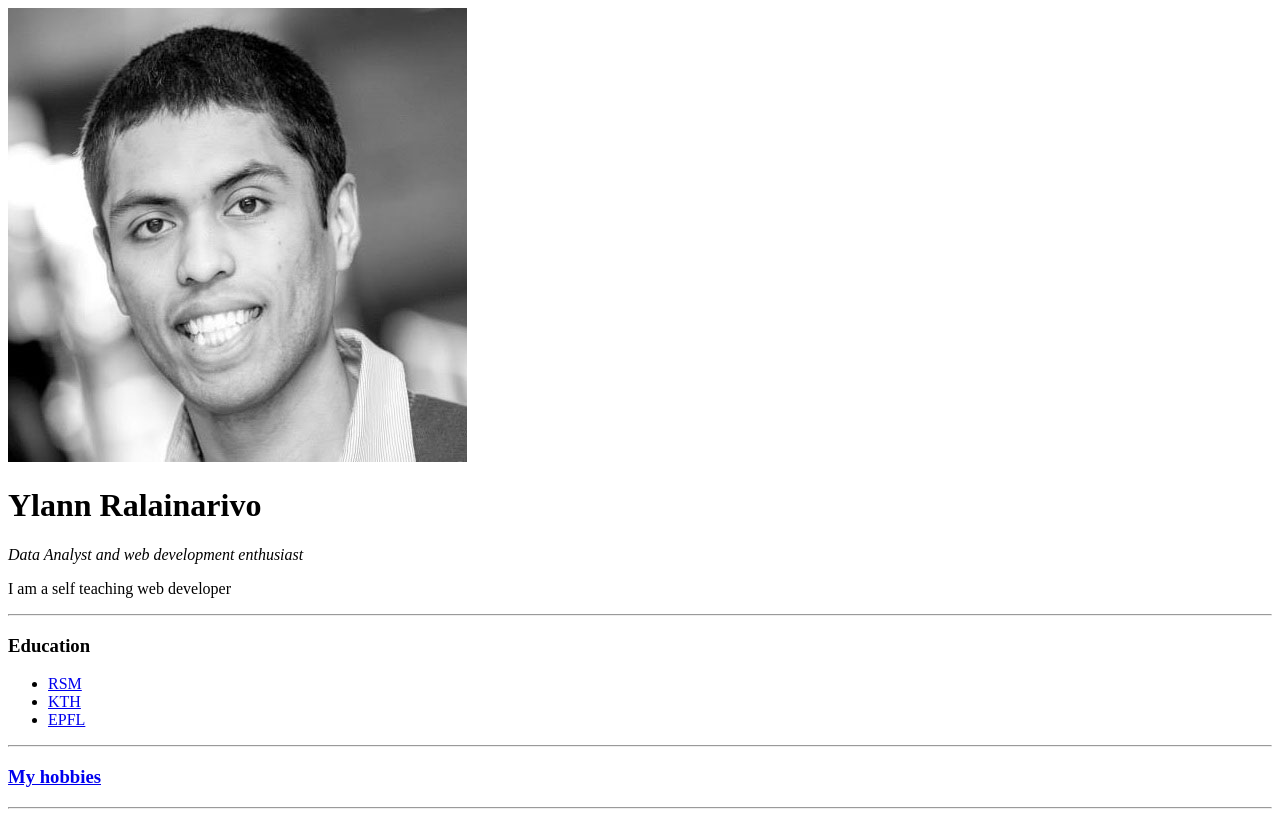
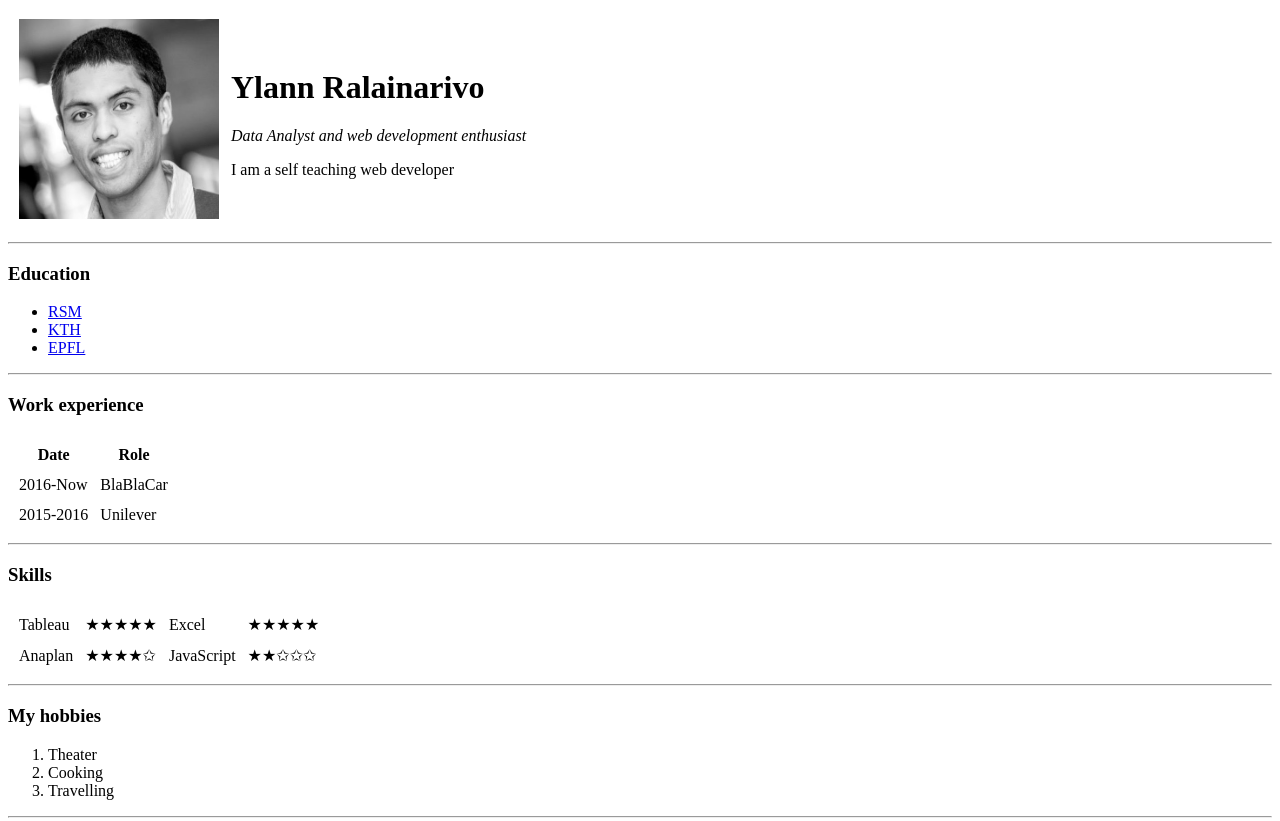
Before and after one commit to Ylannr/cv, a plain HTML site: page index.html in a window 1280 px wide. Shown: the top 821 px of the page. Drawn offline with Linux system fonts and the light colour scheme.

Commit message:
Update index.html

```diff
--- a/index.html
+++ b/index.html
@@ -7,10 +7,14 @@
 </head>
 
 <body>
-  <img src="images/I Will - Profile Pic.jpg" alt="Profile picture">
-  <h1>Ylann Ralainarivo</h1>
-  <p><em> Data Analyst and web development enthusiast</em></p>
-  <p>I am a self teaching web developer</p>
+  <table cellspacing = "10">
+    <tr>
+      <td><img src="images/I Will - Profile Pic.jpg" alt="Profile picture" height="200" width="200"></td>
+      <td><h1>Ylann Ralainarivo</h1>
+      <p><em> Data Analyst and web development enthusiast</em></p>
+      <p>I am a self teaching web developer</p></td>
+    </tr>
+  </table>
 <hr>
   <h3>Education</h3>
   <ul>
@@ -18,8 +22,6 @@
     <li><a href="https://www.kth.se/">KTH</a> </li>
     <li><a href="https://www.epfl.ch/en/">EPFL</a> </li>
   </ul>
-  <hr>
-  <h3><a href="My Hobbies.html">My hobbies</a></h3>
   <hr>
   <h3>Work experience</h3>
   <table cellspacing="10">
@@ -53,7 +55,15 @@
           <td>★★✩✩✩</td>
         </tr>
       </table>
+      <hr>
+      <h3>My hobbies</h3>
+      <ol>
+        <li>Theater</li>
+        <li>Cooking</li>
+        <li>Travelling</li>
+        </ol>
     </body>
 </body>
 </html>
+<hr>
 <h3><a href="contact me.html">Contact me</a></h3>
```
